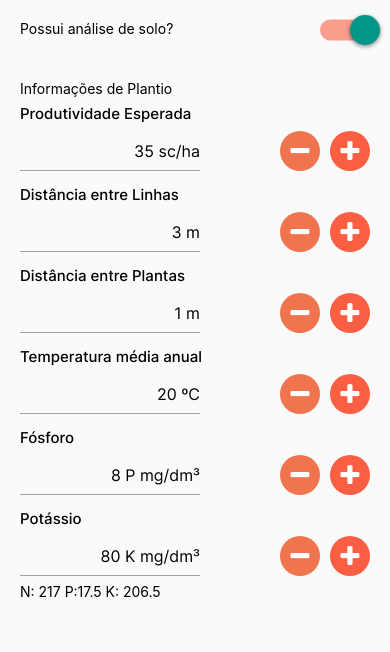
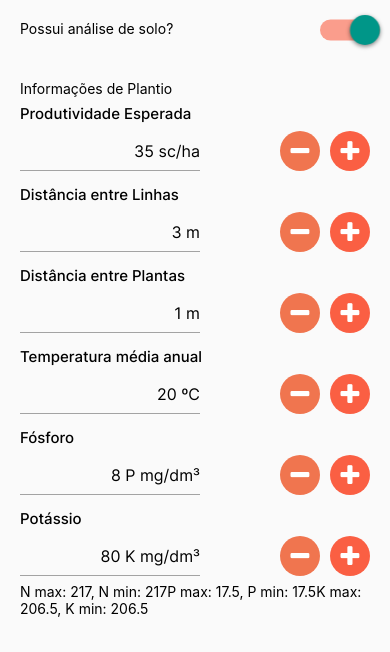
Before and after one commit to camilocoelhogomes/insumos_react_native, a React Native app: screen / in a window 390 px wide. Shown: the top 652 px of the page. Built offline with nearby package versions, Linux system fonts and the light colour scheme.

Commit message:
macronutrientes needed calculated

```diff
--- a/src/DataBase/coffeeMacroCalculation.js
+++ b/src/DataBase/coffeeMacroCalculation.js
@@ -1,8 +1,144 @@
 const coffeeMacroCalculation = ({
-    productivity
+    productivity,
+    distanceLines,
+    distancePlants,
+    temperature,
+    phosphor,
+    potassium,
 }) => {
-    const baseNPK = [6.2, 0.5, 5.9];
-    return baseNPK.map(item => item * productivity);
+    const baseNPK = [
+        { label: 'N', min: 6.2, max: 6.2 },
+        { label: 'P', min: 0.5, max: 0.5 },
+        { label: 'K', min: 5.9, max: 5.9 }
+    ];
+    let recomendation = baseNPK;
+
+    const plantDensity = 10000 / (distanceLines * distancePlants);
+    const saturation = 315;
+
+    if (plantDensity > 6000) {
+        recomendation = recomendation.map((item, key) => {
+            return {
+                ...item,
+                min: item.min - 0.25 * baseNPK[key].min,
+                max: item.max - 0.2 * baseNPK[key].max,
+            }
+        })
+    }
+
+    if (temperature > 22) {
+        recomendation = recomendation.map((item, key) => {
+            if (item.label === 'N') {
+                return {
+                    ...item,
+                    min: item.min + 0.15 * baseNPK[key].min,
+                    max: item.max + 0.2 * baseNPK[key].max,
+                }
+            }
+            return { ...item }
+        })
+    }
+
+    if (temperature < 19) {
+        recomendation = recomendation.map((item, key) => {
+            if (item.label === 'N') {
+                return {
+                    ...item,
+                    min: item.min - 0.15 * baseNPK[key].min,
+                    max: item.max - 0.1 * baseNPK[key].max,
+                }
+            }
+            return { ...item }
+        })
+    }
+
+    if (phosphor > 10 && phosphor < 20) {
+        recomendation = recomendation.map((item, key) => {
+            if (item.label === 'P') {
+                return {
+                    ...item,
+                    min: item.min - 0.5 * baseNPK[key].min,
+                    max: item.max - 0.5 * baseNPK[key].max,
+                }
+            }
+            return { ...item }
+        })
+    }
+
+    if (phosphor >= 20) {
+        recomendation = recomendation.map((item, key) => {
+            if (item.label === 'P') {
+                return {
+                    ...item,
+                    min: 0,
+                    max: 0,
+                }
+            }
+            return { ...item }
+        })
+    }
+
+    if (potassium <= 60) {
+        recomendation = recomendation.map((item, key) => {
+            if (item.label === 'K') {
+                return {
+                    ...item,
+                    min: item.min + 0.2 * baseNPK[key].min,
+                    max: item.max + 0.3 * baseNPK[key].max,
+                }
+            }
+            return { ...item }
+        })
+    }
+
+    if (potassium >= 110 && potassium < 160) {
+        recomendation = recomendation.map((item, key) => {
+            if (item.label === 'K') {
+                return {
+                    ...item,
+                    min: item.min - (1 / 3) * baseNPK[key].min,
+                    max: item.max - (1 / 3) * baseNPK[key].max,
+                }
+            }
+            return { ...item }
+        })
+    }
+
+    if (potassium > 160) {
+        recomendation = recomendation.map((item, key) => {
+            if (item.label === 'K') {
+                return {
+                    ...item,
+                    min: 0,
+                    max: 0,
+                }
+            }
+            return { ...item }
+        })
+    }
+
+    recomendation = recomendation.map((item, key) => {
+        return {
+            ...item,
+            min: item.min * productivity,
+            max: item.max * productivity,
+        }
+    })
+
+    const Nmax = recomendation[0].max;
+
+    if (Nmax > saturation) {
+        recomendation = recomendation.map(item => {
+            return {
+                ...item,
+                min: item.min * (saturation / Nmax),
+                max: item.max * (saturation / Nmax),
+            }
+        })
+    }
+
+
+    return recomendation;
 }
 
 export {
--- a/src/pages/MacroNutrients/MacroNutrientsOutput.js
+++ b/src/pages/MacroNutrients/MacroNutrientsOutput.js
@@ -11,16 +11,32 @@ const MacroNutrientsOutputs = ({ macroNutrientsValues }) => {
         potassium
     ] = macroNutrientsValues
 
-    const [output, setOutput] = useState(coffeeMacroCalculation({ productivity: productivity.value }));
+    const [output, setOutput] = useState(coffeeMacroCalculation({
+        productivity: productivity.value,
+        distanceLines: distanceLines.value,
+        distancePlants: distancePlants.value,
+        temperature: temperature.value,
+        phosphor: phosphor.value,
+        potassium: potassium.value,
+    }));
 
     useEffect(() => {
-        setOutput(coffeeMacroCalculation({ productivity: productivity.value }))
+        setOutput(coffeeMacroCalculation({
+            productivity: productivity.value,
+            distanceLines: distanceLines.value,
+            distancePlants: distancePlants.value,
+            temperature: temperature.value,
+            phosphor: phosphor.value,
+            potassium: potassium.value,
+        }))
     }, [macroNutrientsValues])
 
     return (
         <View>
             <Text>
-                N: {output[0]} P:{output[1]} K: {output[2]}
+                N max: {output[0].max}, N min: {output[0].min}
+                P max: {output[1].max}, P min: {output[1].min}
+                K max: {output[2].max}, K min: {output[2].min}
             </Text>
         </View>
     )
```
